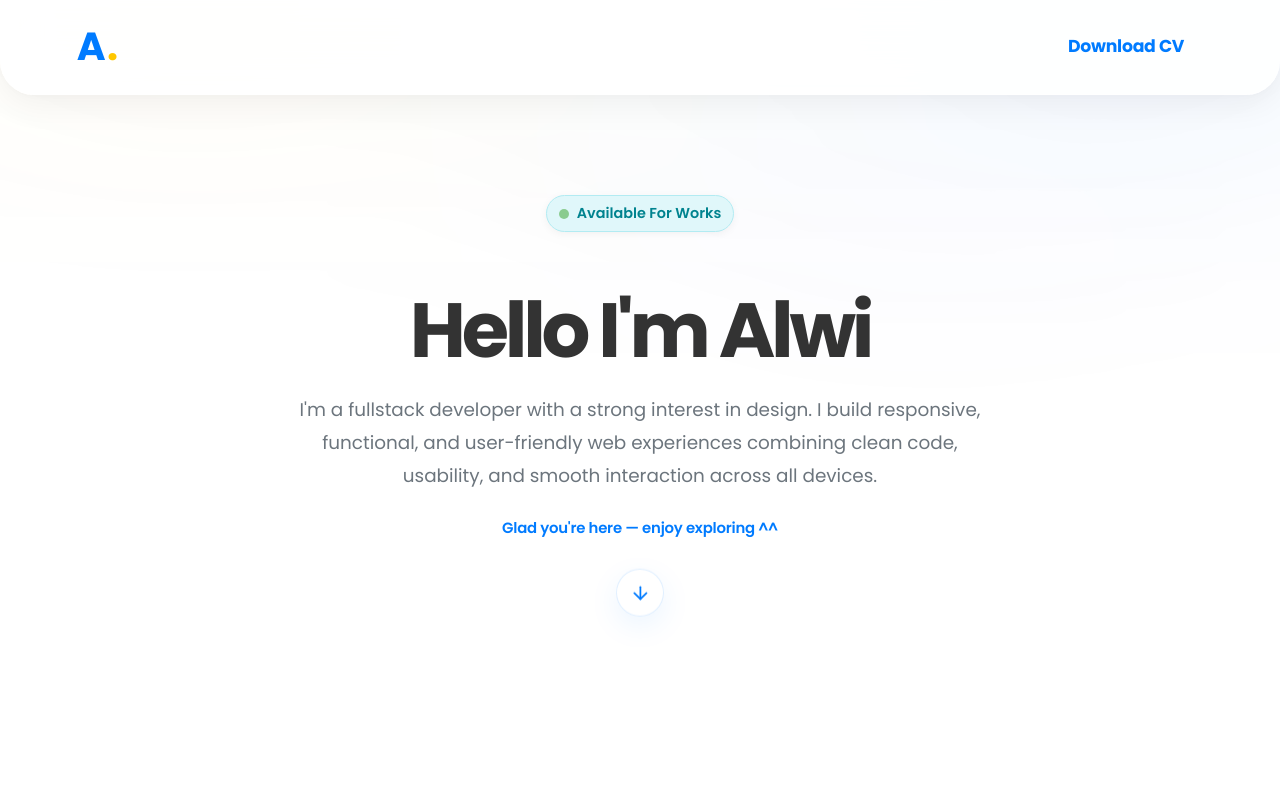
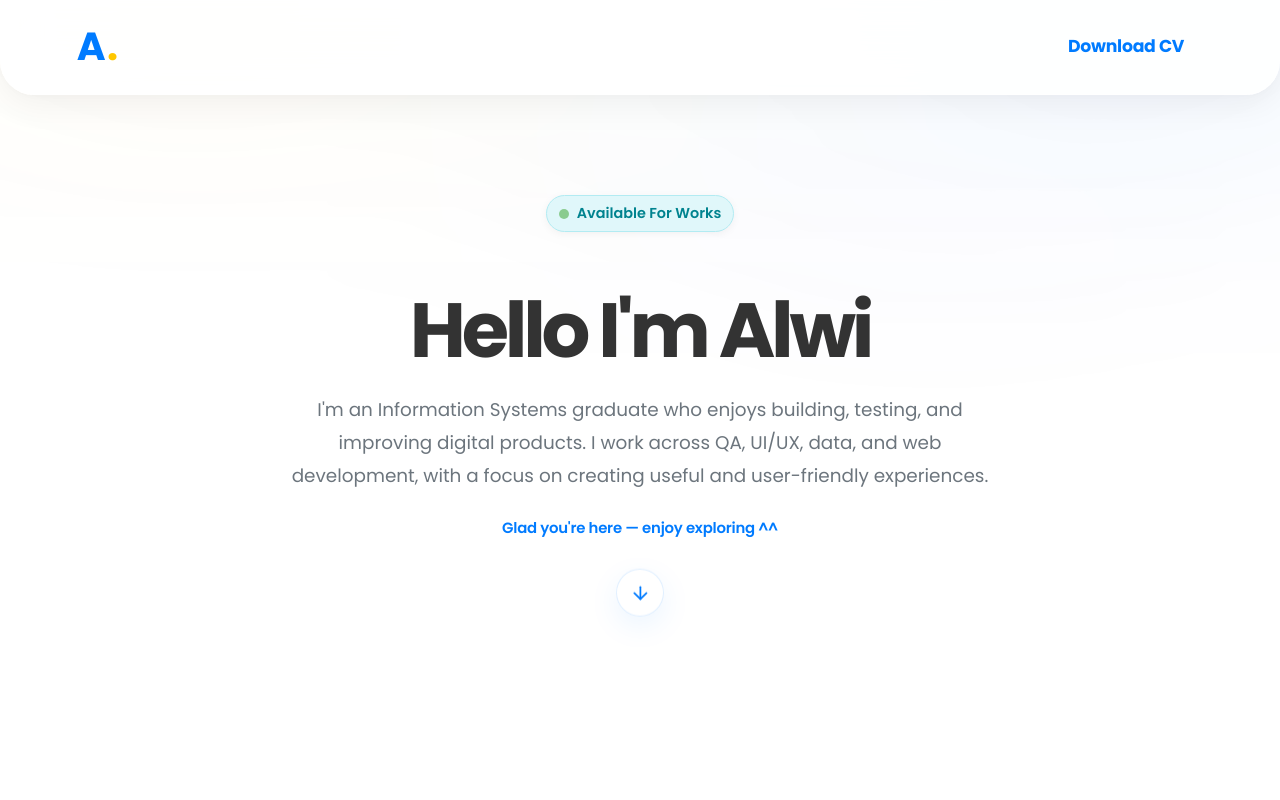
Before and after one commit to alwifdd/alwi-portfolio, a Next.js app: page / in a window 1280 px wide. Shown: the top 800 px of the page. Built offline with nearby package versions, Linux system fonts and the light colour scheme; no server answers.

Commit message:
Update header

```diff
--- a/src/components/HeroSection.tsx
+++ b/src/components/HeroSection.tsx
@@ -77,10 +77,10 @@ const HeroSection: React.FC = () => {
           onMouseEnter={() => setCursorMode("text")}
           onMouseLeave={() => setCursorMode("default")}
         >
-          I&apos;m a fullstack developer with a strong interest in design. I
-          build responsive, functional, and user-friendly web experiences
-          combining clean code, usability, and smooth interaction across all
-          devices.
+          I&apos;m an Information Systems graduate who enjoys building, testing,
+          and improving digital products. I work across QA, UI/UX, data, and web
+          development, with a focus on creating useful and user-friendly
+          experiences.
         </p>
 
         <p className={styles.heroMicrocopy}>
```
